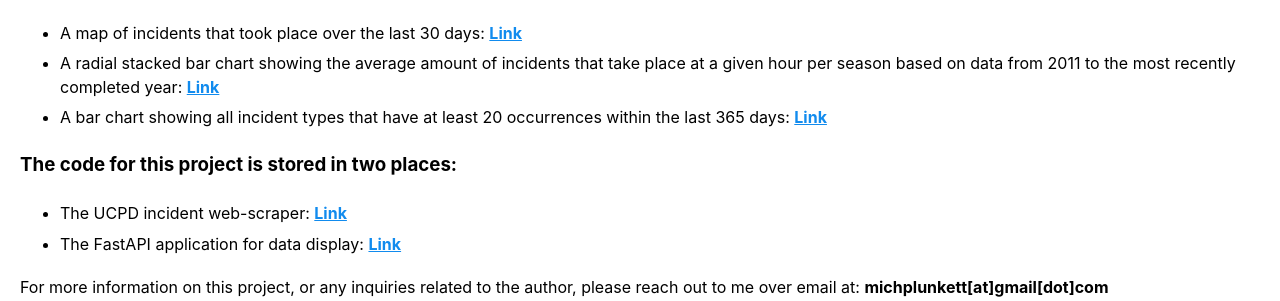
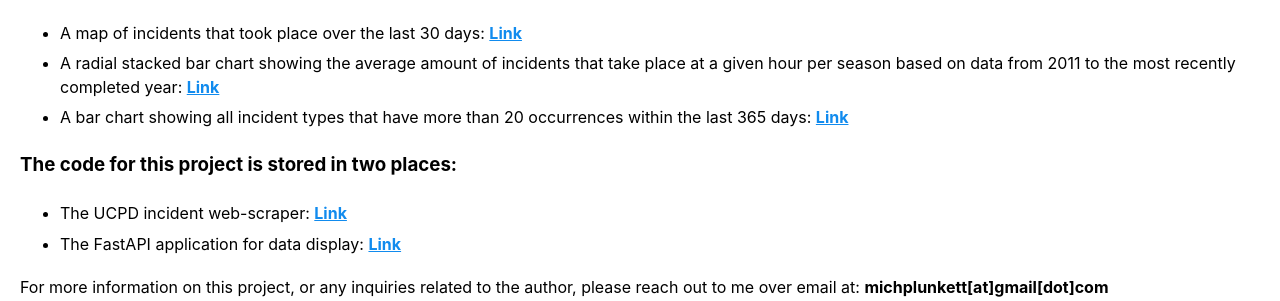
Before and after one commit to michplunkett/ucpd-incident-reporting, a FastAPI app: page / in a window 1280 px wide. Shown: the part 183-484 px from the top of the page. Run offline with FastAPI, Linux system fonts and the light colour scheme; parts of the project's set-up code (start-up, migrations or seed data) failed here and were passed over.

Commit message:
Update home.html

```diff
--- a/incident_reporting/templates/home.html
+++ b/incident_reporting/templates/home.html
@@ -19,7 +19,7 @@
         based on data from 2011 to the most recently completed year: <a href='{{ url_for("hourly_summation") }}'>Link</a>
       </li>
       <li>
-        A bar chart showing all incident types that have at least 20 occurrences within the last
+        A bar chart showing all incident types that have more than 20 occurrences within the last
         365 days: <a href='{{ url_for("yearly_summation") }}'>Link</a>
       </li>
     </ul>
```
